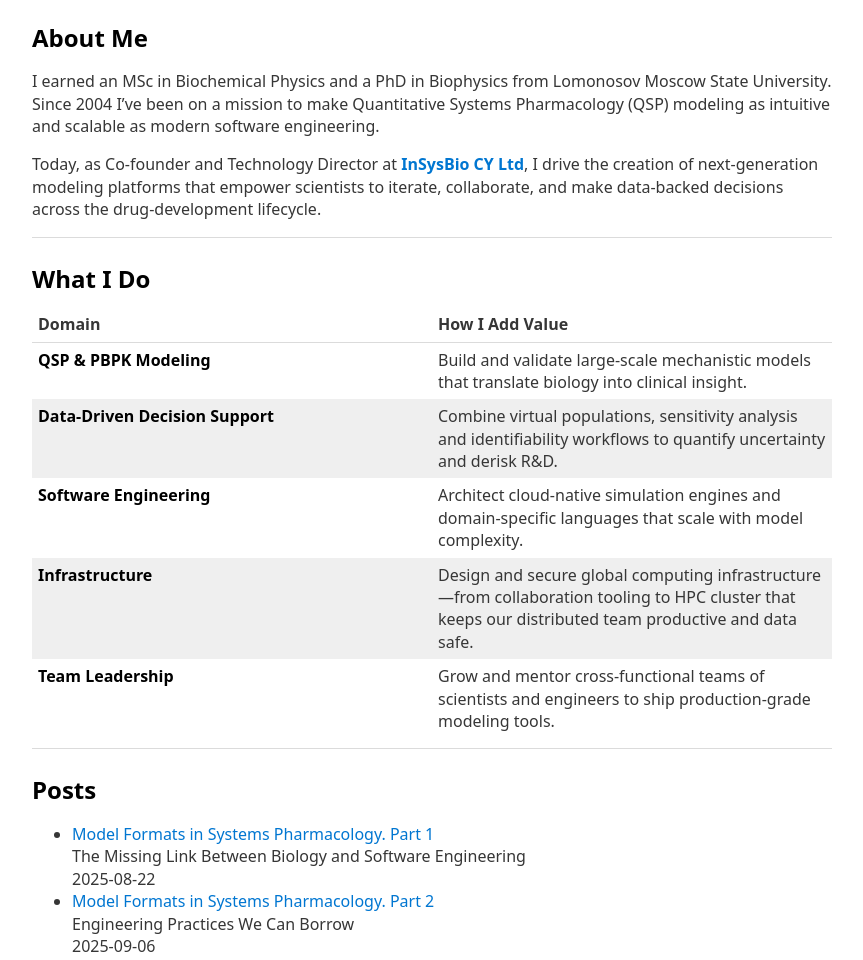
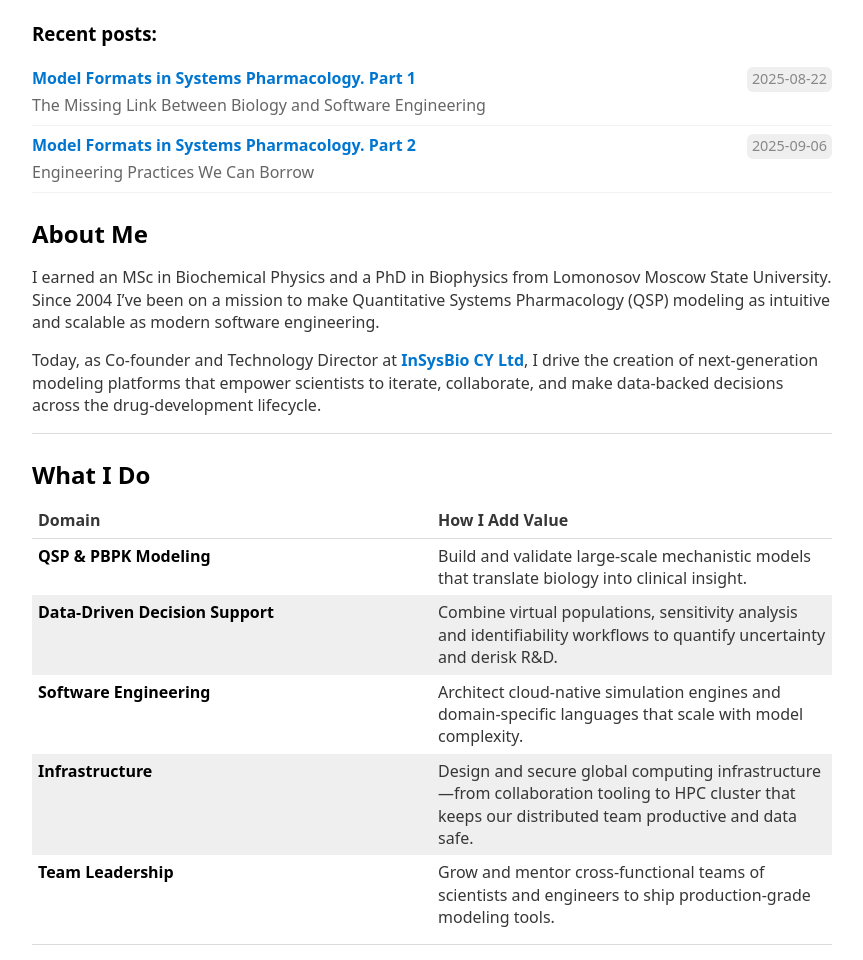
Before and after one commit to metelkin/metelkin.github.io, an Eleventy site: page content/index.md in a window 1280 px wide. Shown: the part 382-1342 px from the top of the page, without its empty margins (208-1071 px from the left). Built offline with nearby package versions, Linux system fonts and the light colour scheme; Eleventy itself is replaced by a stand-in of ours; files that its build step writes are made by us from their sources; what markdown-it-link-attributes would draw is missing.

Commit message:
post list

```diff
--- a/content/_includes/base.njk
+++ b/content/_includes/base.njk
@@ -68,6 +68,14 @@ noindex: true/false
         .half:first-child { width: 60%;}
         .half:last-child { width: 40%; }
 
+        .minlist{list-style:none;margin:0;padding:0}
+        .minlist li{padding:.5rem 0;border-bottom:1px solid #f2f2f2}
+        .minrow{display:flex;gap:.75rem;align-items:baseline}
+        .minlink{font-weight:600;text-decoration:none}
+        .minlink:hover{text-decoration:underline}
+        .mindate{margin-left:auto;color:#888;font-size:.9em;white-space:nowrap}
+        .minsub{color:#666;margin-top:.15rem}
+
         @media (max-width: 768px) {
             .container { flex-direction: column; }
             .half { width: 100% !important; }
--- a/content/_includes/landing.njk
+++ b/content/_includes/landing.njk
@@ -33,7 +33,20 @@ mainPhoto: ***
             {%- endif %}
         </div>
     </div>
+
     <dev class="markdown-body">
+        <h3>Recent posts:</h3>
+        <ul class="minlist">
+        {% for post in collections.post %}
+        <li>
+            <div class="minrow">
+            <a class="minlink" href="{{ post.url }}">{{ post.data.title }}</a>
+            <time class="mindate" datetime="{{ post.date }}">{{ post.date | ymd }}</time>
+            </div>
+            {% if post.data.subtitle %}<div class="minsub">{{ post.data.subtitle }}</div>{% endif %}
+        </li>
+        {% endfor %}
+        </ul>
         {{ content | safe }}
     </dev>
 {% endblock %}
--- a/content/index.md
+++ b/content/index.md
@@ -43,17 +43,6 @@ Today, as Co‑founder and Technology Director at [**InSysBio CY Ltd**](https
 
 ---
 
-## Posts
-
-- [Model Formats in Systems Pharmacology. Part 1](/model-formats-for-systems-pharmacology-1/)
-    The Missing Link Between Biology and Software Engineering
-    2025-08-22
-- [Model Formats in Systems Pharmacology. Part 2](/model-formats-for-systems-pharmacology-2/)
-    Engineering Practices We Can Borrow
-    2025-09-06
-
----
-
 ## Flagship Software Projects
 
 - [**Heta Language & Heta Compiler**](https://hetalang.github.io/) — Domain‑specific language + build pipeline for large‑scale QSP models.
--- a/content/model-formats-for-systems-pharmacology-1/index.md
+++ b/content/model-formats-for-systems-pharmacology-1/index.md
@@ -16,11 +16,12 @@ openGraph:
     site_name: Evgeny Metelkin
     type: article
 tags:
+    - post
+    - SystemsPharmacology
     - SoftwareEngineering
     - modeling
     - datascience
     - pharma
-    - biology
 
 ---
 #### Part 1, [Part 2](/model-formats-for-systems-pharmacology-2/)
--- a/content/model-formats-for-systems-pharmacology-2/index.md
+++ b/content/model-formats-for-systems-pharmacology-2/index.md
@@ -16,11 +16,12 @@ openGraph:
     site_name: Evgeny Metelkin
     type: article
 tags:
-    - Software Engineering
+    - post
+    - SystemsPharmacology
+    - SoftwareEngineering
     - modeling
-    - QSP modeling
+    - datascience
     - pharma
-    - pharmacometrics
 
 ---
 #### [Part 1](/model-formats-for-systems-pharmacology-1/), Part 2
```
Also changed, not shown: .eleventy.js.
